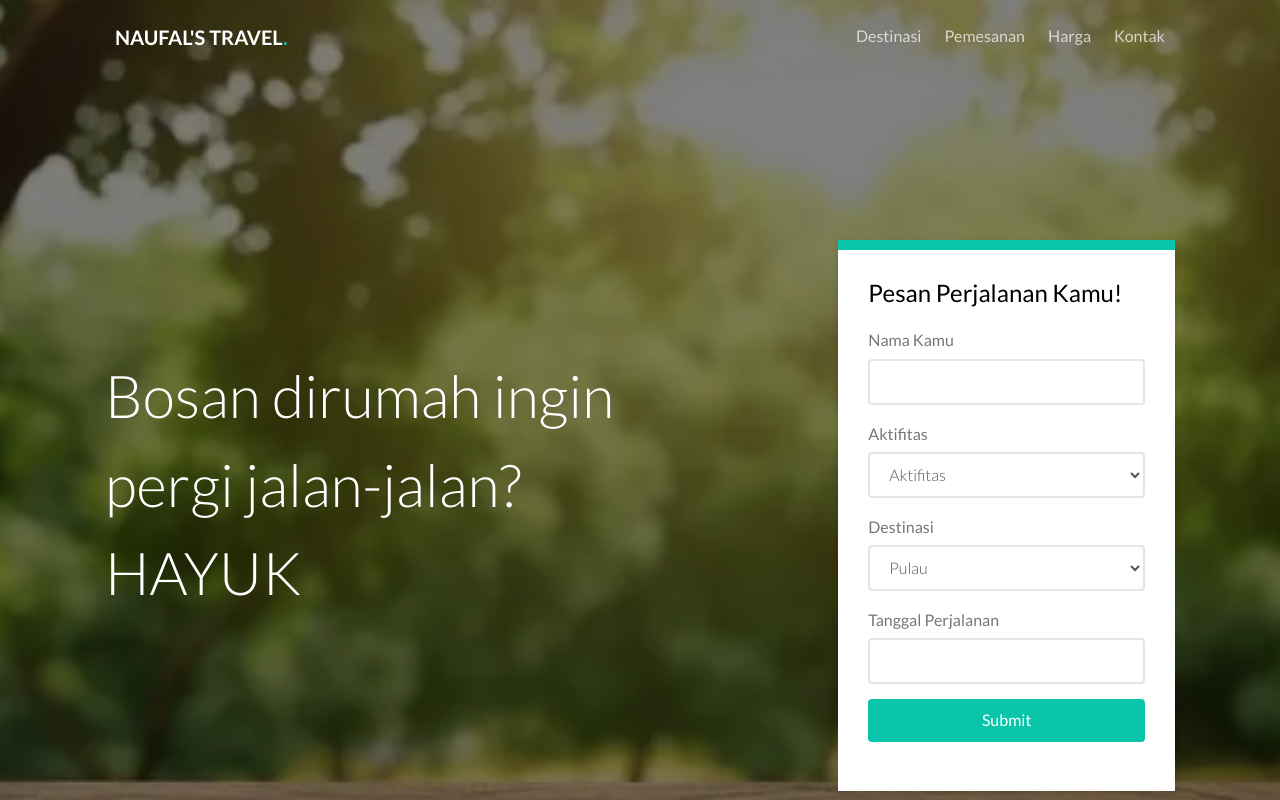
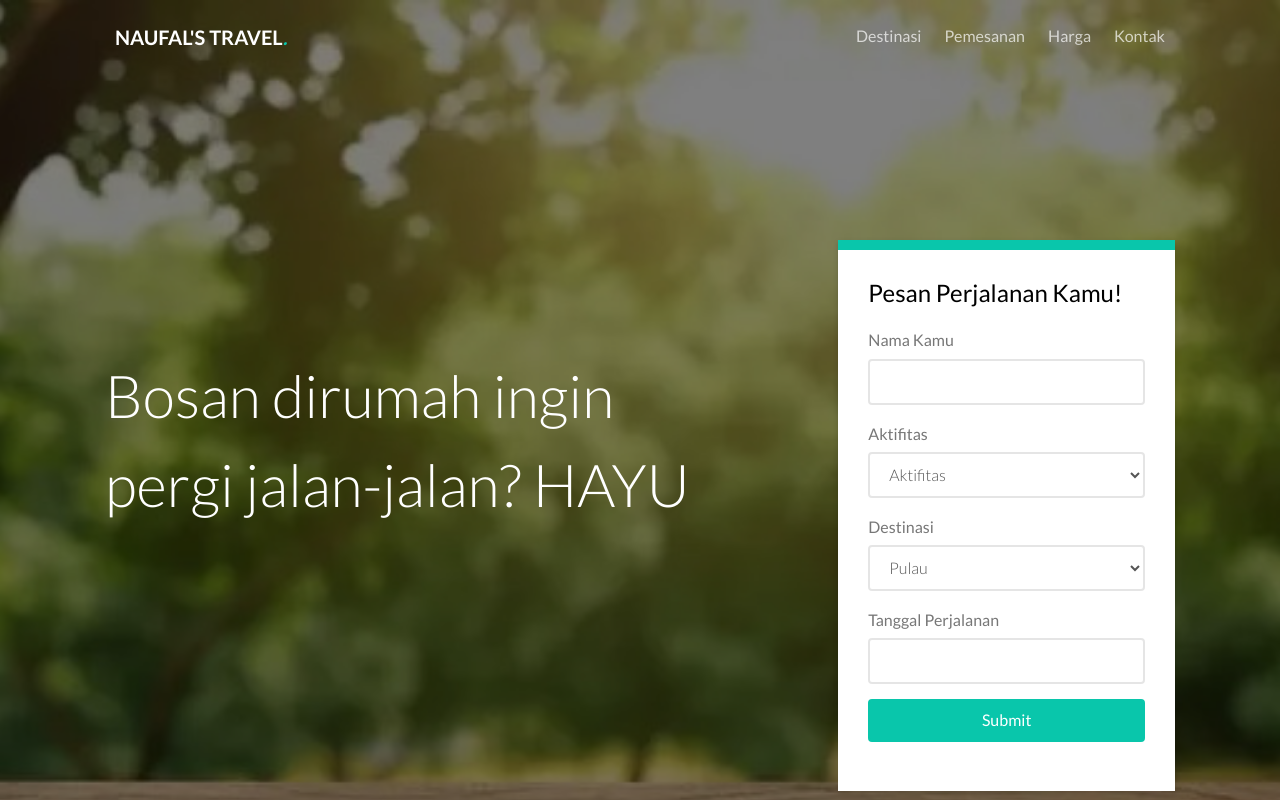
Before and after one commit to mnaufalfs/uasprojek, a plain HTML site: page index.html in a window 1280 px wide. Shown: the top 800 px of the page. Drawn offline with Linux system fonts and the light colour scheme; files whose address does not match are found by name.

Commit message:
melakukan perubahan index

```diff
--- a/index.html
+++ b/index.html
@@ -74,7 +74,7 @@
 
 					<div class="row row-mt-15em">
 						<div class="col-md-7 mt-text animate-box" data-animate-effect="fadeInUp">
-							<h1>Bosan dirumah ingin pergi jalan-jalan? HAYUK</h1>
+							<h1>Bosan dirumah ingin pergi jalan-jalan? HAYU</h1>
 						</div>
 						<div class="col-md-4 col-md-push-1 animate-box" data-animate-effect="fadeInRight">
 							<div class="form-wrap">
```
